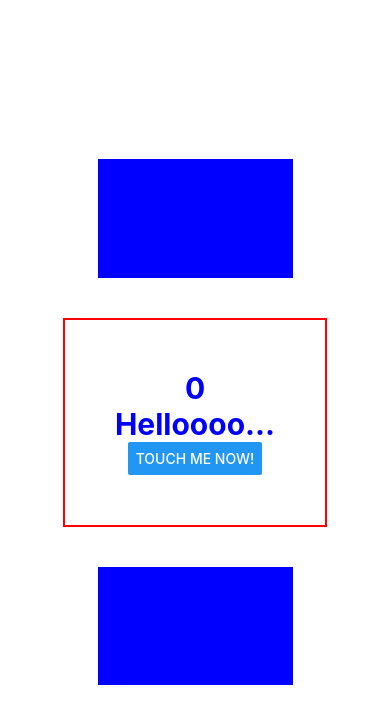
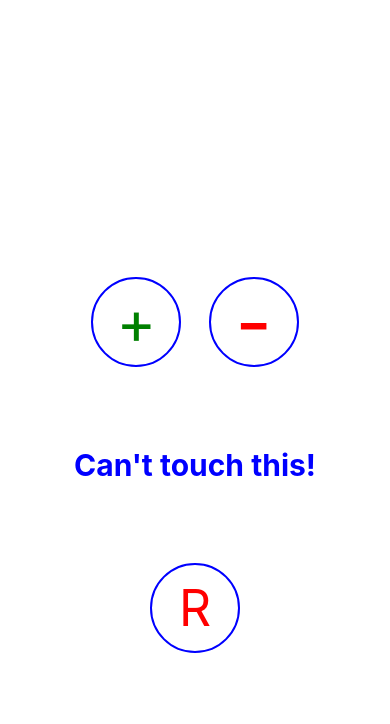
Before and after one commit to boeykokchin/PCMOB2Demo1, a React Native app: screen / in a window 390 px wide. Shown: the top 724 px of the page. Built offline with nearby package versions, Linux system fonts and the light colour scheme.

Commit message:
based - demo 1 part 3 challenge submission

```diff
--- a/App.js
+++ b/App.js
@@ -1,43 +1,81 @@
 import { StatusBar } from 'expo-status-bar';
 import React, { useState } from 'react';
-import { StyleSheet, Text, View, Button } from 'react-native';
+import { StyleSheet, Text, View, Button, TouchableOpacity } from 'react-native';
 
 export default function App() {
 
   let [count, setCount] = useState(0);
 
-  let buttonPressed = () => {
-    // console.log("I am touched...");
-    // console.log(`Before pressing, the count was ${count}`);
-    setCount(count +1);
+  let addButtonPressed = () => {
+    setCount(count+=1);
+  }
+
+  let minusButtonPressed = () => {
+    setCount(count-=1);
+  }
+
+  let resetButtonPressed = () => {
+    setCount(0);
+  }
+
+  let showEncouragingText = () => {
+    if (count>=30) {
+      return "You touch me 30 times! I liked!"
+    } else if (count >= 20) {
+      return "You touch me 20 times already!"
+    } else if (count >=10) {
+      return "You touch me 10 times now!"
+    } else {
+      return "Can't touch this!"
+    }
   }
 
   return (
     <View style={styles.container}>
-    <View style={styles.fillerContainer}></View>
-    <View style={styles.innerContainer}>
-      <Text style={styles.text}>{count}</Text>
-      <Text style={styles.text}>Helloooo...</Text>
-      <Button title="Touch Me Now!" onPress={buttonPressed}></Button>
+    <TouchableOpacity onPress={resetButtonPressed}>
+
+
+    <Text style={{fontSize:70, color: 'white', textAlign: 'center'}}>{count}</Text>
+
+    <View style={ styles.buttonRow}>
+
+    <TouchableOpacity style={styles.circleButton} onPress={addButtonPressed}>
+    <Text style={{ fontSize: 60, color: 'green'}} >+</Text>
+    </TouchableOpacity>
+    <TouchableOpacity style={styles.circleButton} onPress={minusButtonPressed}>
+    <Text style={{ fontSize: 80, color: 'red'}} >-</Text>
+    </TouchableOpacity>
+
     </View>
-    <StatusBar style="auto" />
-    <View style={styles.fillerContainer}></View>
+
+    <Text style={styles.text}>{showEncouragingText()}</Text>
+
+    <View style={styles.buttonRow}>
+    <TouchableOpacity style={styles.circleButton} onPress={resetButtonPressed}>
+    <Text style={{ fontSize: 50, color: 'red'}} >R</Text>
+    </TouchableOpacity>
+    </View>
+
+    </TouchableOpacity>
     </View>
     );
   }
 
   const styles = StyleSheet.create({
-  container: {
-    flex: 1,
-    backgroundColor: '#fff',
-    alignItems: 'center',
-    justifyContent: 'center',
+    container: {
+      flex: 1,
+      backgroundColor: '#fff',
+      alignItems: 'center',
+      justifyContent: 'center',
   },
 
   text: {
     color: "blue",
     fontSize: 30,
     fontWeight: "bold",
+    marginTop: 70,
+    marginBottom: 70,
+    textAlign: 'center',
   },
 
   fillerContainer: {
@@ -54,5 +92,23 @@ export default function App() {
     borderWidth: 2,
     borderColor: 'red',
     borderStyle: 'solid',
+  },
+
+  circleButton: {
+    margin: 10,
+    height: 90,
+    width: 90,
+    alignItems: 'center',
+    justifyContent: 'center',
+    borderColor: 'blue',
+    borderWidth: 2,
+    borderStyle: 'solid',
+    borderRadius: 100,
+  },
+
+  buttonRow: {
+    flexDirection:'row',
+    justifyContent: 'space-evenly',
   }
+
 });
```
